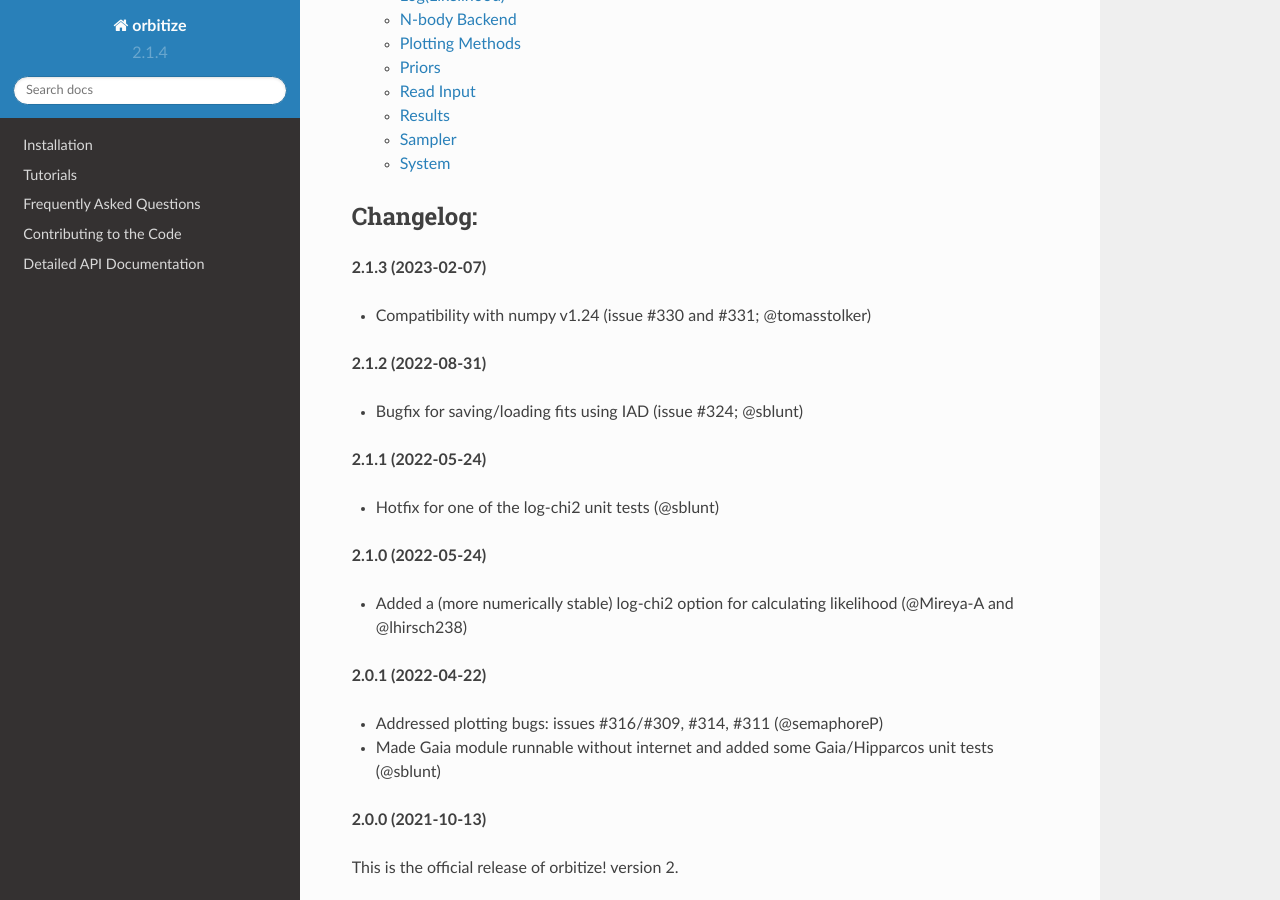
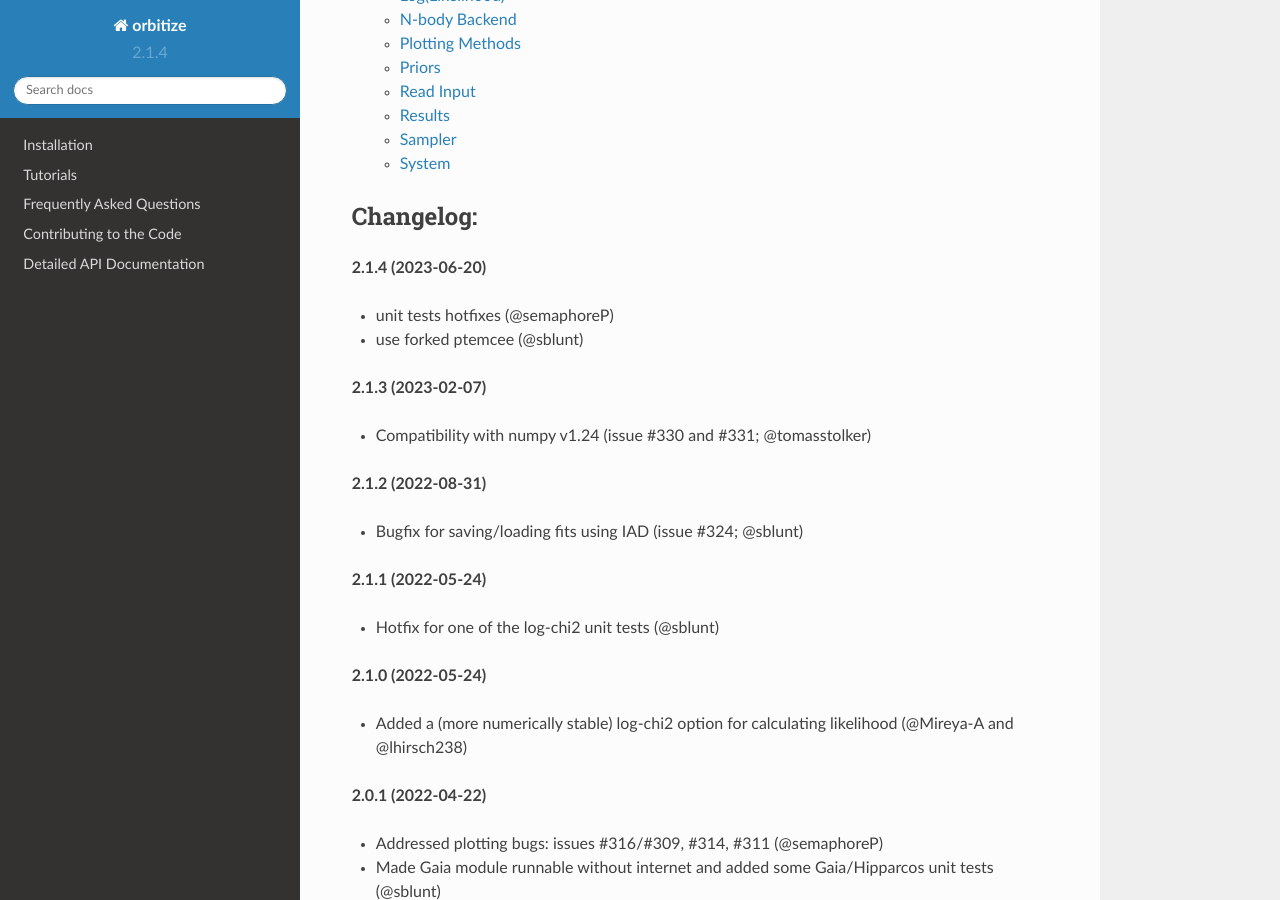
Before and after one commit to sblunt/orbitize, a Sphinx documentation site: the page built from docs/index.rst, in a window 1280 px wide and 900 px high, scrolled down 1657 px. Built offline with Sphinx 7.4.7 and the Read the Docs theme 2.0.0, drawn with Linux system fonts in a browser that asks for light colours; pages that are not in the unit, such as notebooks, are missing from menus.

Commit message:
update changelog

```diff
--- a/docs/index.rst
+++ b/docs/index.rst
@@ -53,6 +53,11 @@
 
 Changelog:
 ++++++++++
+
+**2.1.4 (2023-06-20)**
+
+- unit tests hotfixes (@semaphoreP)
+- use forked ptemcee (@sblunt)
 
 **2.1.3 (2023-02-07)**
 
```
